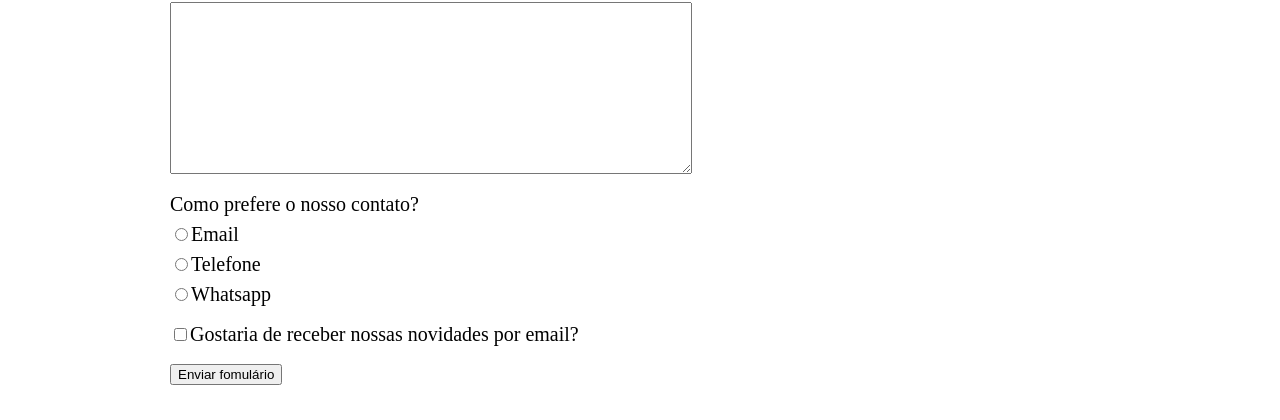
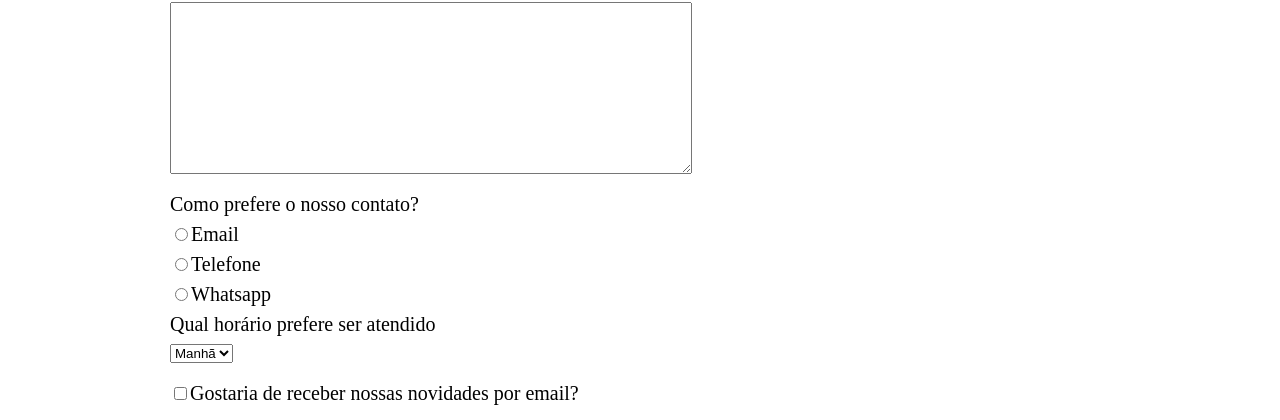
Before and after one commit to Jordan-Queiroz/html5_e_css3_pt1, a plain HTML site: page contato.html in a window 1280 px wide. Shown: the part 628-1048 px from the top of the page. Drawn offline with Linux system fonts and the light colour scheme.

Commit message:
Selector e hirarquia no CSS

```diff
--- a/contato.html
+++ b/contato.html
@@ -65,6 +65,15 @@
 
         </div>
 
+        <div>
+          <p>Qual horário prefere ser atendido</p>
+          <select>
+            <option>Manhã</option>
+            <option>Tarde</option>
+            <option>Noite</option>
+          </select>
+        </div>
+
         <!--
           Em vez de usar um 'id' para o input e um 'for' para o label, o label
           e o input podem ser linkados dessa forma
```
Also changed, not shown: style.css (+14 -0 lines).
